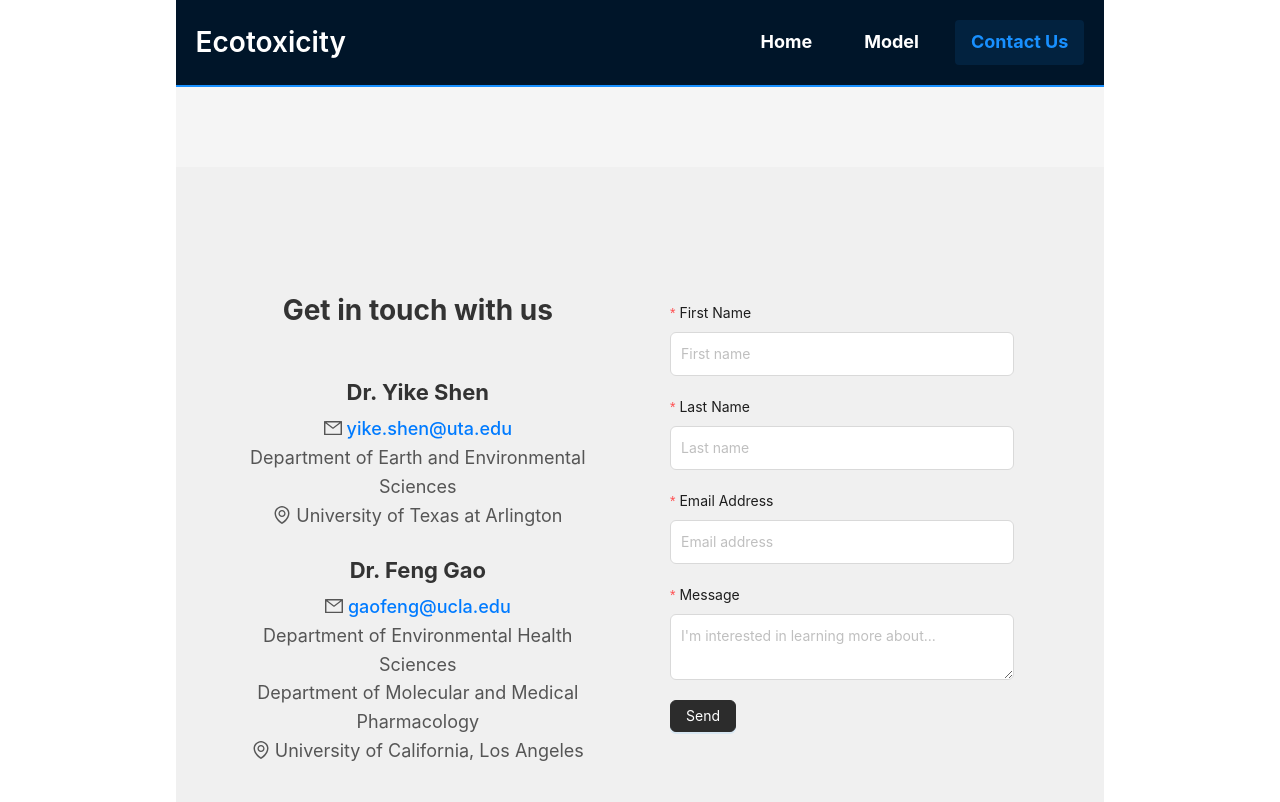
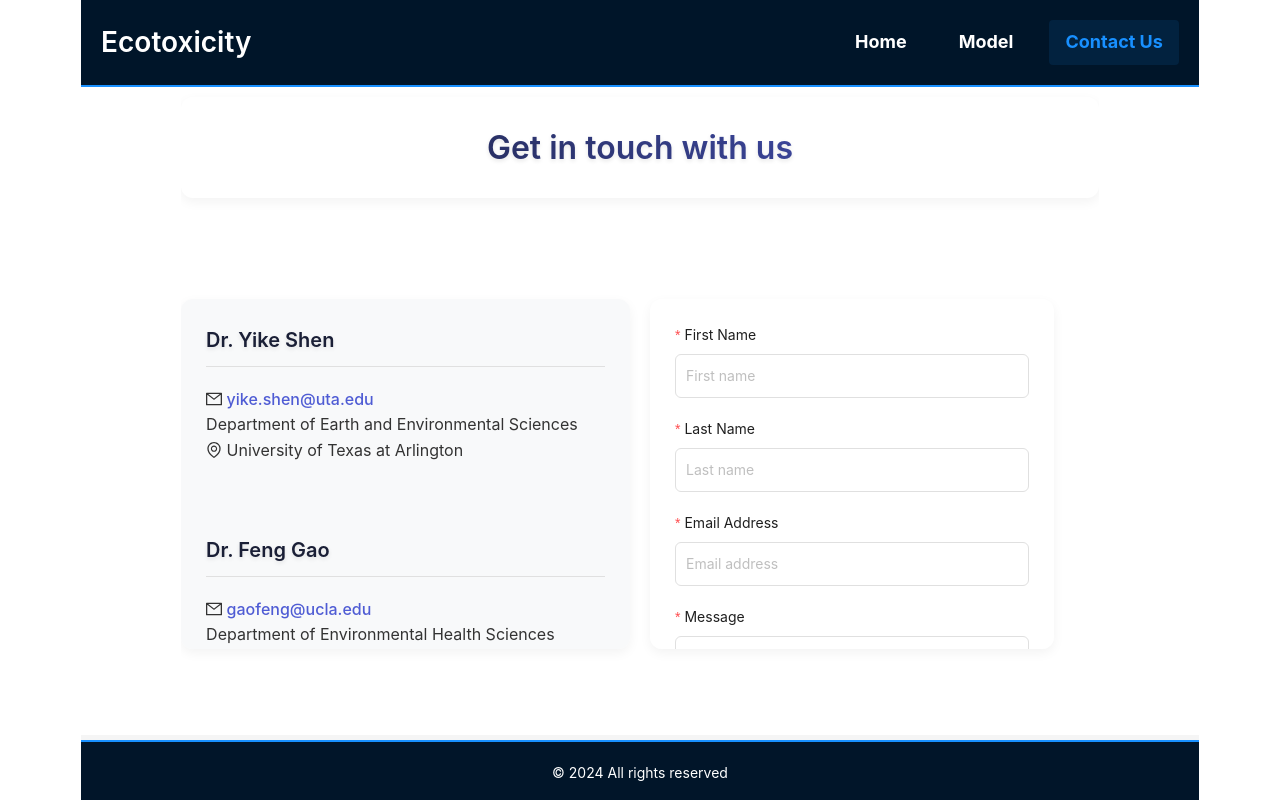
Before and after one commit to dhruvac29/webframe_2, a React (Vite) app in the folder webframe_2/: page /contact in a window 1280 px wide. Shown: the top 802 px of the page. Built offline with nearby package versions, Linux system fonts and the light colour scheme.

Commit message:
Design slightly changed.

```diff
--- a/webframe_2/package.json
+++ b/webframe_2/package.json
@@ -15,6 +15,7 @@
     "axios": "^1.7.2",
     "emailjs": "^4.0.3",
     "emailjs-com": "^3.2.0",
+    "framer-motion": "^11.15.0",
     "ketcher-react": "^2.24.0",
     "papaparse": "^5.4.1",
     "react": "^18.2.0",
--- a/webframe_2/src/App.css
+++ b/webframe_2/src/App.css
@@ -94,6 +94,8 @@ body {
   color: #fff;
   width: 100%;
   border-top: 2px solid #1890ff;
+  height: 60px;
+  margin-top: auto;
 }
 
 .content-box {
@@ -135,6 +137,7 @@ body {
 }
 
 .home-container {
+  flex: 1;
   display: flex;
   flex-direction: column;
   align-items: center;
@@ -153,10 +156,17 @@ body {
   display: flex;
   gap: 30px;
   align-items: center;
+  height: 100%;
 }
 
 .content-section {
-  grid-column: 1 / 2;
+  width: 100%;
+  max-width: 1000px;
+  text-align: justify;
+  margin-bottom: 0;
+  display: flex;
+  flex-direction: column;
+  gap: 8px;
 }
 
 .image-section {
@@ -164,9 +174,11 @@ body {
 }
 
 .diagram-section {
+  width: 100%;
   display: flex;
-  align-items: center;
-  grid-column: 1 / 3;
+  justify-content: center;
+  margin: 15px 0;
+  flex: 1;
 }
 
 .content-section ol {
@@ -175,18 +187,25 @@ body {
 }
 
 .diagram-image {
-  margin: 0 auto;
-  max-width: 65%;
-  vertical-align: middle;
-  display: inline-block;
+  width: 54%;
   height: auto;
-  align-items: center;
+  border-radius: 12px;
+  box-shadow: 0 4px 12px rgba(0, 0, 0, 0.1);
+  object-fit: contain;
 }
 
 .large-text {
   font-size: 30px;
-  font-weight: bold;
-  margin-top: 0%;
+  font-weight: 600;
+  color: #1a1f36;
+  margin: 0 0 10px;
+  line-height: 1.3;
+  position: justify;
+  padding-bottom: 10px;
+  background: linear-gradient(120deg, #1a1f36, #4f5cd4);
+  -webkit-background-clip: text;
+  -webkit-text-fill-color: transparent;
+  text-shadow: 0 2px 4px rgba(0, 0, 0, 0.1);
 }
 
 .footnote {
@@ -199,11 +218,51 @@ body {
 
 .small-text {
   font-size: 17px;
+  line-height: 1.5;
+  color: #333;
+  margin: 0;
+  text-align: justify;
+}
+
+.small-text:last-child {
+  margin-bottom: 10px;
+}
+
+.small-text a {
+  color: #4f5cd4;
+  text-decoration: none;
+  border-bottom: 1px solid #4f5cd4;
+}
+
+.small-text a:hover {
+  color: #1a1f36;
 }
 
 .medium-text {
   font-size: 22px;
-  font-weight: bolder;
+  font-weight: 600;
+  color: #1a1f36;
+  margin: 25px 0 15px;
+}
+
+.citation-text {
+  font-size: 15px;
+  color: #333;
+  text-align: justify;
+  margin: 8px 0;
+  line-height: 1.5;
+}
+
+.citation-text {
+  font-size: 15px;
+  color: #666;
+  background: #f8f9fa;
+  padding: 20px;
+  border-radius: 8px;
+  border-left: 4px solid #4f5cd4;
+  margin-top: 20px;
+  line-height: 1.6;
+  box-shadow: 0 2px 4px rgba(0, 0, 0, 0.05);
 }
 
 .button-group {
@@ -281,6 +340,19 @@ body {
   margin: 0 auto;
   padding: 20px;
   box-sizing: border-box;
+}
+
+.App {
+  min-height: 100vh;
+  display: flex;
+  flex-direction: column;
+}
+
+.navbar {
+  height: 60px;
+  position: sticky;
+  top: 0;
+  z-index: 1000;
 }
 
 @keyframes fadeIn {
@@ -429,3 +501,10 @@ body {
     padding: 10px;
   }
 }
+
+/* Remove loading animation styles */
+.loading-container,
+.loading-circle,
+.loading-text {
+  display: none;
+}
--- a/webframe_2/src/ChemicalEcotoxicity.jsx
+++ b/webframe_2/src/ChemicalEcotoxicity.jsx
@@ -1,4 +1,5 @@
 import React from "react";
+import './ChemicalEcotoxicity.css';
 import { Card, Select } from "antd";
 import { useNavigate } from "react-router-dom";
 import "./App.css"; // Import the CSS file
--- a/webframe_2/src/Contact.css
+++ b/webframe_2/src/Contact.css
@@ -1,80 +1,202 @@
 .contact-container {
   display: flex;
-  flex-direction: row;
-  padding: 70px;
-  background: var(--background-color, #f0f0f0);
-  animation: fadeIn 1.5s ease-in-out;
   justify-content: center;
   align-items: center;
-  gap: 40px;
-  height: 81vh;
+  padding: 0 100px;
+  min-height: 81vh;
+  height: calc(100vh - 300px);
+  background: #fff;
+  width: 100%;
+  overflow: hidden;
+  margin-top: 0;
+  box-sizing: border-box;
+  padding-bottom: 0px;
+
+}
+
+.contact-content {
+  width: 100%;
+  display: grid;
+  grid-template-columns: 1fr 1fr;
+  align-items: start;
+  padding-top: 10px;
+  height: 100%;
+  overflow-y: auto;
+  margin: 0;
+  gap: 20px;
+  box-sizing: border-box;
+  padding-bottom: 20px;
+}
+
+.contact-title {
+  font-size: 32px;
+  font-weight: 600;
+  color: #1a1f36;
+  margin: 0 0 15px 0;
+  grid-column: 1 / -1;
+  text-align: center;
+  background: linear-gradient(120deg, #1a1f36, #4f5cd4);
+  -webkit-background-clip: text;
+  -webkit-text-fill-color: transparent;
+  text-shadow: 0 2px 4px rgba(0, 0, 0, 0.1);
+  padding: 25px;
+  border-radius: 12px;
+  box-shadow: 0 4px 12px rgba(0, 0, 0, 0.05);
 }
 
 .contact-info {
-  flex: 1;
-  margin-right: 20px;
-  text-align: -webkit-center;
+  display: flex;
+  flex-direction: column;
+  gap: 60px;
+  padding: 25px;
+  background: #f8f9fa;
+  border-radius: 12px;
+  box-shadow: 0 4px 12px rgba(0, 0, 0, 0.05);
+  height: calc(100vh - 450px);
+  overflow-y: auto;
+  margin: 0;
+  box-sizing: border-box;
+  padding-bottom: 20px;
 }
 
-.contact-info h2 {
+.contact-info p {
+  margin: 0;
+  line-height: 1.6;
   color: #333;
-  font-size: 28px;
+  font-size: 16px;
+  text-align: left;
+  padding-bottom: 10px;
+}
+
+.contact-info h3 {
+  color: #1a1f36;
+  margin-bottom: 10px;
+  font-size: 20px;
+  font-weight: 600;
+  text-align: left;
+  padding-bottom: 10px;
+  text-shadow: 0 2px 4px rgba(0, 0, 0, 0.1);
+  border-bottom: 1px solid #e0e0e0;
+  padding-bottom: 10px;
   margin-bottom: 20px;
 }
 
-.contact-info h3 {
-  font-size: 22px;
-  color: #333;
-  margin-bottom: 5px;
-}
-
-.contact-info p {
-  font-size: 18px;
-  color: #555;
-  line-height: 1.6;
-}
-
 .contact-info a {
-  color: #007bff;
+  color: #4f5cd4;
   text-decoration: none;
-  transition: color 0.3s;
+  border-bottom: 1px solid transparent;
+  transition: all 0.3s ease;
 }
 
 .contact-info a:hover {
-  color: #0056b3;
+  color: #1a1f36;
+  border-bottom-color: #1a1f36;
 }
 
 .contact-form {
-  flex: 1;
-  padding: 20px;
+  padding: 25px;
+  background: #fff;
+  border-radius: 12px;
+  box-shadow: 0 4px 12px rgba(0, 0, 0, 0.05);
+  height: calc(100vh - 450px);
+  overflow-y: auto;
+  margin: 0;
 }
 
-.contact-form .ant-form-item {
+.ant-form-item {
   margin-bottom: 20px;
 }
 
-.submit-button {
-  background-color: #2c2c2c;
-  border-color: #2c2c2c;
+.ant-input,
+.ant-input-textarea {
+  border-radius: 6px;
+  border-color: #e0e0e0;
+  box-shadow: none;
+  font-size: 14px;
 }
 
-@keyframes fadeIn {
-  from {
-    opacity: 0;
-    transform: translateY(-20px);
-  }
-  to {
-    opacity: 1;
-    transform: translateY(0);
+.ant-input:hover,
+.ant-input:focus,
+.ant-input-textarea:hover,
+.ant-input-textarea:focus {
+  border-color: #4f5cd4;
+  box-shadow: 0 0 0 2px rgba(79, 92, 212, 0.1);
+}
+
+.ant-btn-primary {
+  background: #4f5cd4;
+  border-color: #4f5cd4;
+  border-radius: 6px;
+  height: 40px;
+  font-weight: 500;
+  transition: all 0.3s ease;
+}
+
+.ant-btn-primary:hover {
+  background: #1a1f36;
+  border-color: #1a1f36;
+  transform: translateY(-1px);
+  box-shadow: 0 4px 12px rgba(0, 0, 0, 0.1);
+}
+
+/* Custom scrollbar styles */
+.contact-info::-webkit-scrollbar,
+.contact-form::-webkit-scrollbar {
+  width: 6px;
+
+}
+
+.contact-info::-webkit-scrollbar-track,
+.contact-form::-webkit-scrollbar-track {
+  background: #f1f1f1;
+  border-radius: 3px;
+}
+
+.contact-info::-webkit-scrollbar-thumb,
+.contact-form::-webkit-scrollbar-thumb {
+  background: #c1c1c1;
+  border-radius: 3px;
+}
+
+.contact-info::-webkit-scrollbar-thumb:hover,
+.contact-form::-webkit-scrollbar-thumb:hover {
+  background: #a8a8a8;
+}
+
+@media screen and (max-width: 1200px) {
+  .contact-container {
+    padding: 0 80px;
   }
 }
 
-.contact-form {
-  width: 100%;
-  max-width: 600px;
-  margin: 0 auto;
+@media screen and (max-width: 992px) {
+  .contact-container {
+    padding: 0 40px;
+    height: 100%;
+    overflow-y: auto;
+  }
+
+  .contact-content {
+    grid-template-columns: 1fr;
+    gap: 20px;
+    height: auto;
+    padding-bottom: 20px;
+  }
+
+  .contact-info,
+  .contact-form {
+    height: auto;
+    max-height: none;
+  }
 }
 
-.contact-form .ant-form-item {
-  margin-bottom: 20px;
+@media screen and (max-width: 576px) {
+  .contact-container {
+    padding: 0 20px;
+  }
+
+  .contact-info,
+  .contact-form {
+    padding: 20px;
+  }
 }
--- a/webframe_2/src/Contact.jsx
+++ b/webframe_2/src/Contact.jsx
@@ -5,7 +5,28 @@ import {
   EnvironmentOutlined,
 } from "@ant-design/icons";
 import emailjs from "emailjs-com";
+import { motion } from "framer-motion";
 import "./Contact.css";
+
+const containerVariants = {
+  hidden: { opacity: 0 },
+  visible: {
+    opacity: 1,
+    transition: {
+      when: "beforeChildren",
+      staggerChildren: 0.2
+    }
+  }
+};
+
+const itemVariants = {
+  hidden: { y: 20, opacity: 0 },
+  visible: {
+    y: 0,
+    opacity: 1,
+    transition: { duration: 0.5 }
+  }
+};
 
 const ContactUsPage = () => {
   const [form] = Form.useForm();
@@ -51,12 +72,18 @@ const ContactUsPage = () => {
   };
 
   return (
-    <>
-      <div className="contact-container">
-        <div className="contact-info">
-          <h2>Get in touch with us</h2>
-          <br />
-          <p>
+    <motion.div
+      className="contact-container"
+      variants={containerVariants}
+      initial="hidden"
+      animate="visible"
+    >
+      <motion.div className="contact-content" variants={itemVariants}>
+        <motion.h2 className="contact-title" variants={itemVariants}>
+          Get in touch with us
+        </motion.h2>
+        <motion.div className="contact-info" variants={itemVariants}>
+          <motion.p variants={itemVariants}>
             <h3>Dr. Yike Shen</h3>
             <MailOutlined />{" "}
             <a href="mailto:yike.shen@uta.edu">yike.shen@uta.edu</a>
@@ -64,9 +91,8 @@ const ContactUsPage = () => {
             Department of Earth and Environmental Sciences
             <br />
             <EnvironmentOutlined /> University of Texas at Arlington
-          </p>
-          <br />
-          <p>
+          </motion.p>
+          <motion.p variants={itemVariants}>
             <h3>Dr. Feng Gao</h3>
             <MailOutlined />{" "}
             <a href="mailto:gaofeng@ucla.edu">gaofeng@ucla.edu</a>
@@ -76,9 +102,9 @@ const ContactUsPage = () => {
             Department of Molecular and Medical Pharmacology
             <br />
             <EnvironmentOutlined /> University of California, Los Angeles
-          </p>
-        </div>
-        <div className="contact-form">
+          </motion.p>
+        </motion.div>
+        <motion.div className="contact-form" variants={itemVariants}>
           <Form
             form={form}
             name="contact"
@@ -134,9 +160,9 @@ const ContactUsPage = () => {
               </Button>
             </Form.Item>
           </Form>
-        </div>
-      </div>
-    </>
+        </motion.div>
+      </motion.div>
+    </motion.div>
   );
 };
 
--- /dev/null
+++ b/webframe_2/src/Intro.css
@@ -0,0 +1,56 @@
+.home-container {
+  flex: 1;
+  display: flex;
+  flex-direction: column;
+  align-items: center;
+  justify-content: center;
+  padding: 10px 150px;
+}
+
+.grid-container {
+  display: flex;
+  gap: 30px;
+  align-items: center;
+  height: 100%;
+}
+
+.content-section {
+  width: 100%;
+  max-width: 1000px;
+  text-align: justify;
+  margin-bottom: 0;
+  display: flex;
+  flex-direction: column;
+  gap: 8px;
+}
+
+.image-section {
+  grid-column: 2 / 3;
+}
+
+.diagram-section {
+  width: 100%;
+  display: flex;
+  justify-content: center;
+  margin: 15px 0;
+  flex: 1;
+}
+
+.content-section ol {
+  list-style-type: decimal;
+  padding-left: 20px;
+}
+
+.diagram-image {
+  width: 54%;
+  height: auto;
+  border-radius: 12px;
+  box-shadow: 0 4px 12px rgba(0, 0, 0, 0.1);
+  object-fit: contain;
+}
+
+.large-text {
+  font-size: 30px;
+  font-weight: 600;
+  color: #1a1f36;
+}
--- a/webframe_2/src/Intro.jsx
+++ b/webframe_2/src/Intro.jsx
@@ -1,76 +1,71 @@
-import React, { useState, useEffect } from "react";
+import React from "react";
+import './Intro.css';
 import { Skeleton, Alert } from "antd";
 import "./App.css"; // Import the CSS file
 import diagramImg from "./assets/front_image.png";
 import NetworkImg from "./assets/Network.png";
+import { motion } from "framer-motion";
 
 const Intro = () => {
-  const [loading, setLoading] = useState(true);
+  const containerVariants = {
+    hidden: { opacity: 0 },
+    visible: {
+      opacity: 1,
+      transition: {
+        when: "beforeChildren",
+        staggerChildren: 0.2
+      }
+    }
+  };
 
-  useEffect(() => {
-    const timer = setTimeout(() => setLoading(false), 2000);
-    return () => clearTimeout(timer);
-  }, []);
+  const itemVariants = {
+    hidden: { y: 20, opacity: 0 },
+    visible: {
+      y: 0,
+      opacity: 1,
+      transition: { duration: 0.5 }
+    }
+  };
 
   return (
-    <>
-      <div className="home-container">
-        {loading ? (
-          <Skeleton active paragraph={{ rows: 6 }} />
-        ) : (
-          <>
-            <div className="grid-container">
-              <div className="grid-item content-section">
-                <p className="large-text">
-                  Predicting chemical ecotoxicity by learning latent space
-                  chemical representations.
-                </p>
-                {/* <p className="medium-text">
-                  The utilities of Ecotoxicity includes:
-                </p> */}
-                {/* <ul className="small-text"> */}
-                <p className="small-text">
-                  We developed an autoencoder model as an alternative approach
-                  for more accurate chemical ecotoxicity (HC50) prediction. Our
-                  autoencoder model effectively learned lower dimensional
-                  chemical representations from higher dimensional chemical
-                  physiochemical features and outperformed other dimension
-                  reduction methods and machine learning models.
-                </p>
-                <p className="small-text">
-                  We developed this interactive website for HC50 prediction
-                  using our trained autoencoder model. Please navigate to the
-                  Model page for HC50 prediction.
-                </p>
-                {/* <li>
-                    Autoencoder outperformed other dimension reduction methods.
-                  </li>
-                  <li>
-                    Autoencoder prediction results were competitive with other
-                    machine learning models.
-                  </li> */}
-                {/* </ul> */}
-              </div>
-              {/* <div className="grid-item image-section">
-                <img src={NetworkImg} className="cover-image" width="250" />
-              </div> */}
-            </div>
-            <p className="small-text">
-              To learn more, please read our paper: Gao F, Zhang W, Baccarelli
-              AA, Shen Y. Predicting chemical ecotoxicity by learning latent
-              space chemical representations. Environment International. 2022.
-              163:107224. PMID: 35395577; PMCID: PMC9044254. DOI:{" "}
-              <a href="https://www.sciencedirect.com/science/article/pii/S0160412022001507">
-                https://doi.org/10.1016/j.envint.2022.107224
-              </a>
-            </p>
-            <div className="diagram-section">
-              <img src={diagramImg} className="diagram-image" />
-            </div>
-          </>
-        )}
-      </div>
-    </>
+    <motion.div
+      className="home-container"
+      variants={containerVariants}
+      initial="hidden"
+      animate="visible"
+    >
+      <motion.div className="grid-container" variants={itemVariants}>
+        <motion.div className="grid-item content-section" variants={itemVariants}>
+          <motion.h1 className="large-text" variants={itemVariants}>
+            Predicting chemical ecotoxicity by learning latent space chemical representations.
+          </motion.h1>
+          <motion.p className="small-text" variants={itemVariants}>
+            We developed an autoencoder model as an alternative approach for more accurate chemical ecotoxicity (HC50) prediction. Our autoencoder model effectively learned lower dimensional chemical representations from higher dimensional chemical physiochemical features and outperformed other dimension reduction methods and machine learning models.
+          </motion.p>
+          <motion.p className="small-text" variants={itemVariants}>
+            We developed this interactive website for HC50 prediction using our trained autoencoder model. Please navigate to the Model page for HC50 prediction.
+          </motion.p>
+          <motion.p className="small-text" variants={itemVariants}>
+            To learn more, please read our paper: Gao F, Zhang W, Baccarelli AA, Shen Y. Predicting chemical ecotoxicity by learning latent space chemical representations. Environment International. 2022. 163:107224. PMID: 35395577; PMCID: PMC9044254. DOI:{" "}
+            <a href="https://www.sciencedirect.com/science/article/pii/S0160412022001507">
+              https://doi.org/10.1016/j.envint.2022.107224
+            </a>
+          </motion.p>
+        </motion.div>
+      </motion.div>
+      <motion.div
+        className="diagram-section"
+        variants={itemVariants}
+      >
+        <motion.img
+          src={diagramImg}
+          className="diagram-image"
+          initial={{ opacity: 0, scale: 0.95 }}
+          animate={{ opacity: 1, scale: 1 }}
+          transition={{ duration: 0.5 }}
+        />
+      </motion.div>
+    </motion.div>
   );
 };
 
--- a/webframe_2/src/calculateHC50.jsx
+++ b/webframe_2/src/calculateHC50.jsx
@@ -2,6 +2,7 @@ import React, { useState, useEffect } from "react";
 import { Skeleton, Card, message, Upload, Button, Table } from "antd";
 import { UploadOutlined, ArrowDownOutlined } from "@ant-design/icons";
 import axios from "axios";
+import './calculateHC50.css';
 
 const CalculateHC50 = () => {
   const [loading, setLoading] = useState(true);
```
Also changed, not shown: webframe_2/src/ChemicalEcotoxicity.css (added, +22 -0 lines), webframe_2/src/DrawStructure.css (added, +15 -0 lines), webframe_2/src/DrawStructure.jsx (+4 -3 lines), webframe_2/src/calculateHC50.css (added, +43 -0 lines), 1 other file (tests, documents, lock files or other folders).
